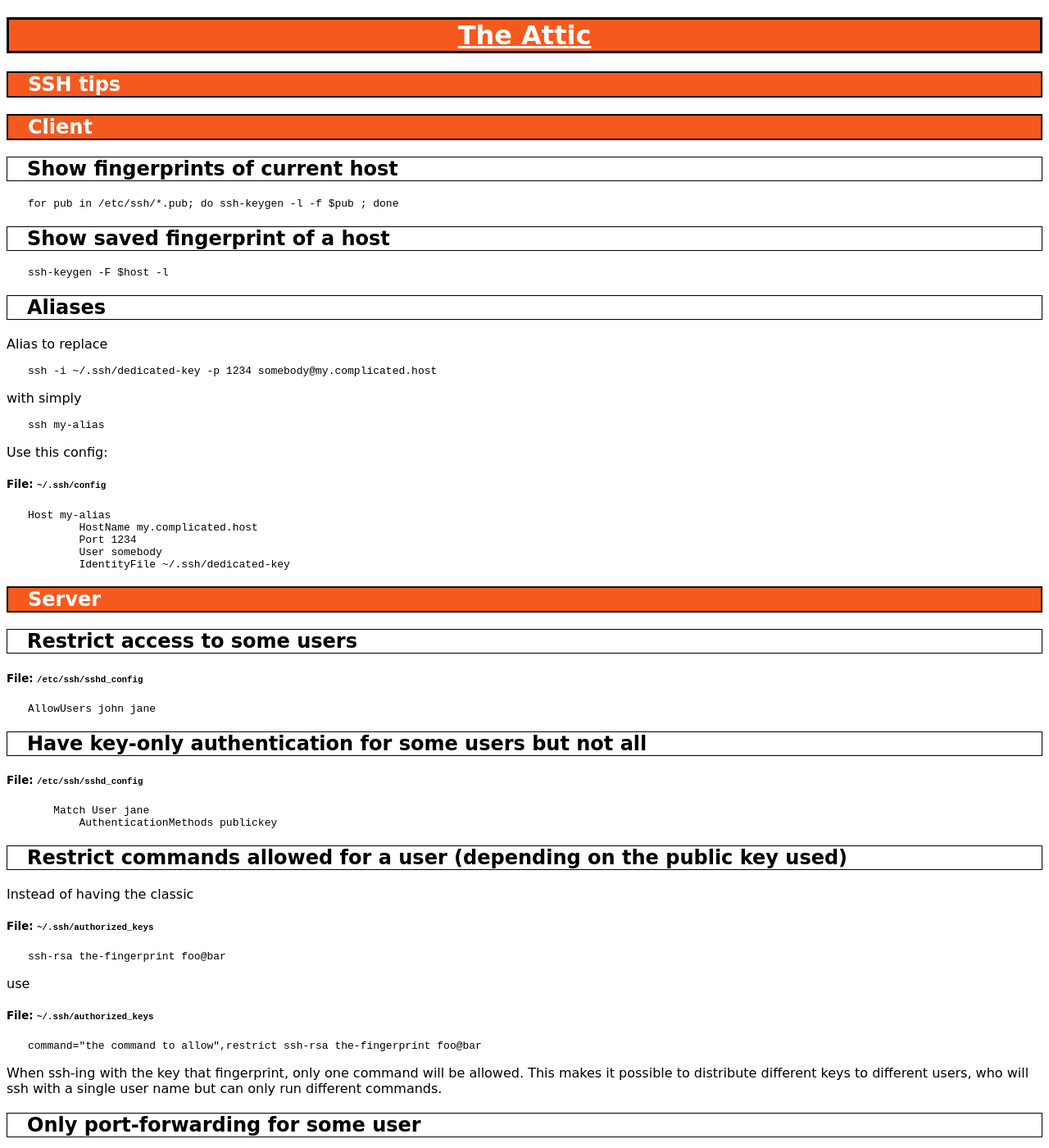
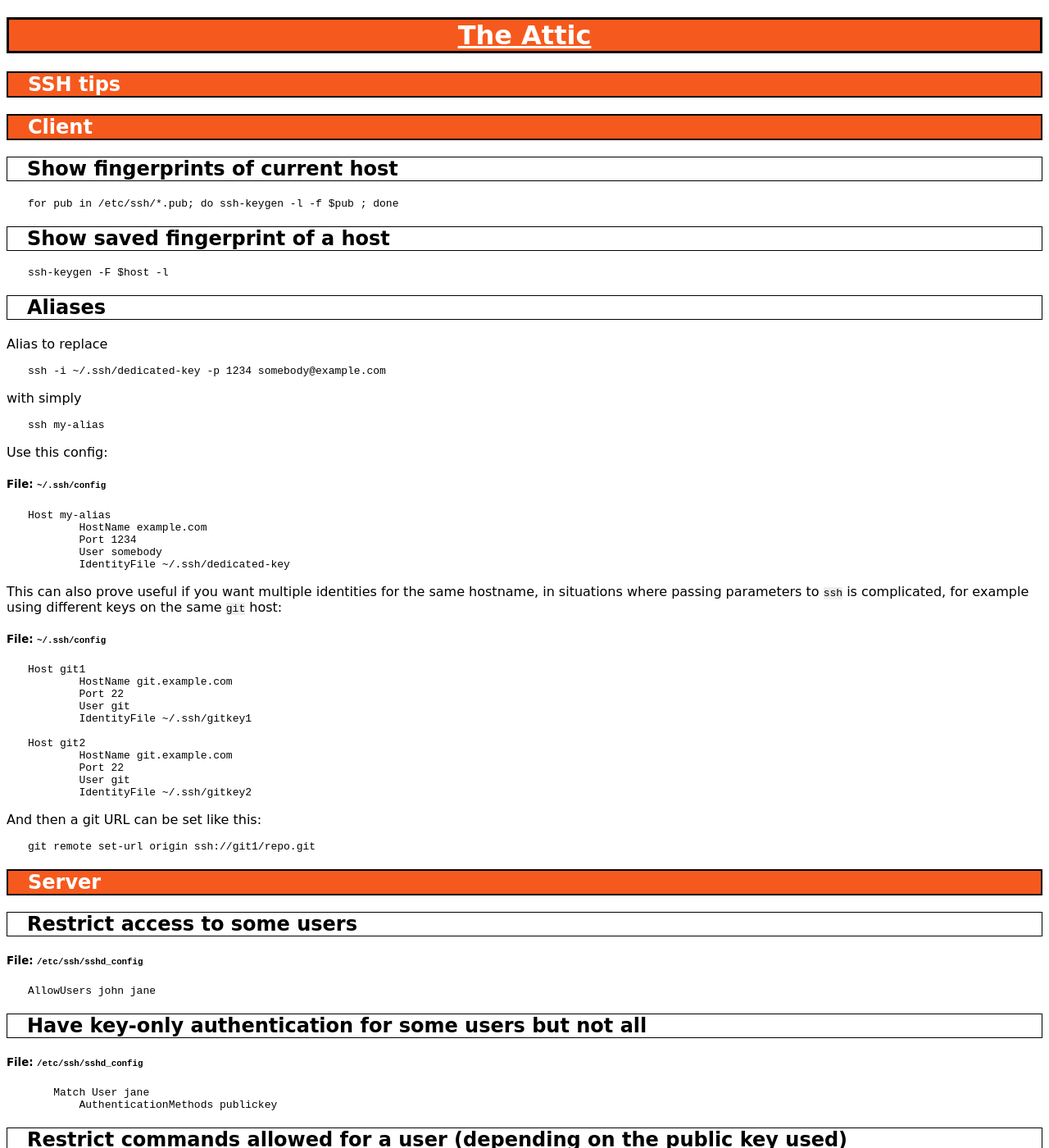
Before and after one commit to hydrargyrum/hydrargyrum.github.io, a Jekyll site: the page built from _posts/2021-02-27-ssh-key.md, in a window 1280 px wide and 1400 px high. Shown: the whole window at 82% size. Built offline with Jekyll 4.4.1, drawn with Linux system fonts in a browser that asks for light colours.

Commit message:
_posts/2021-02-27-ssh-key.md: use example.com and give a sample

```diff
--- a/_posts/2021-02-27-ssh-key.md
+++ b/_posts/2021-02-27-ssh-key.md
@@ -22,7 +22,7 @@ accept_comments: true
 
 Alias to replace
 
-	ssh -i ~/.ssh/dedicated-key -p 1234 somebody@my.complicated.host
+	ssh -i ~/.ssh/dedicated-key -p 1234 somebody@example.com
 
 with simply
 
@@ -33,10 +33,32 @@ Use this config:
 ##### File: `~/.ssh/config`
 
 	Host my-alias
-		HostName my.complicated.host
+		HostName example.com
 		Port 1234
 		User somebody
 		IdentityFile ~/.ssh/dedicated-key
+
+This can also prove useful if you want multiple identities for the same hostname,
+in situations where passing parameters to `ssh` is complicated, for example
+using different keys on the same `git` host:
+
+##### File: `~/.ssh/config`
+
+	Host git1
+		HostName git.example.com
+		Port 22
+		User git
+		IdentityFile ~/.ssh/gitkey1
+
+	Host git2
+		HostName git.example.com
+		Port 22
+		User git
+		IdentityFile ~/.ssh/gitkey2
+
+And then a git URL can be set like this:
+
+	git remote set-url origin ssh://git1/repo.git
 
 # Server
 
```
Also changed, not shown: other parts of _posts/2021-02-27-ssh-key.md (+1 -1 lines).
